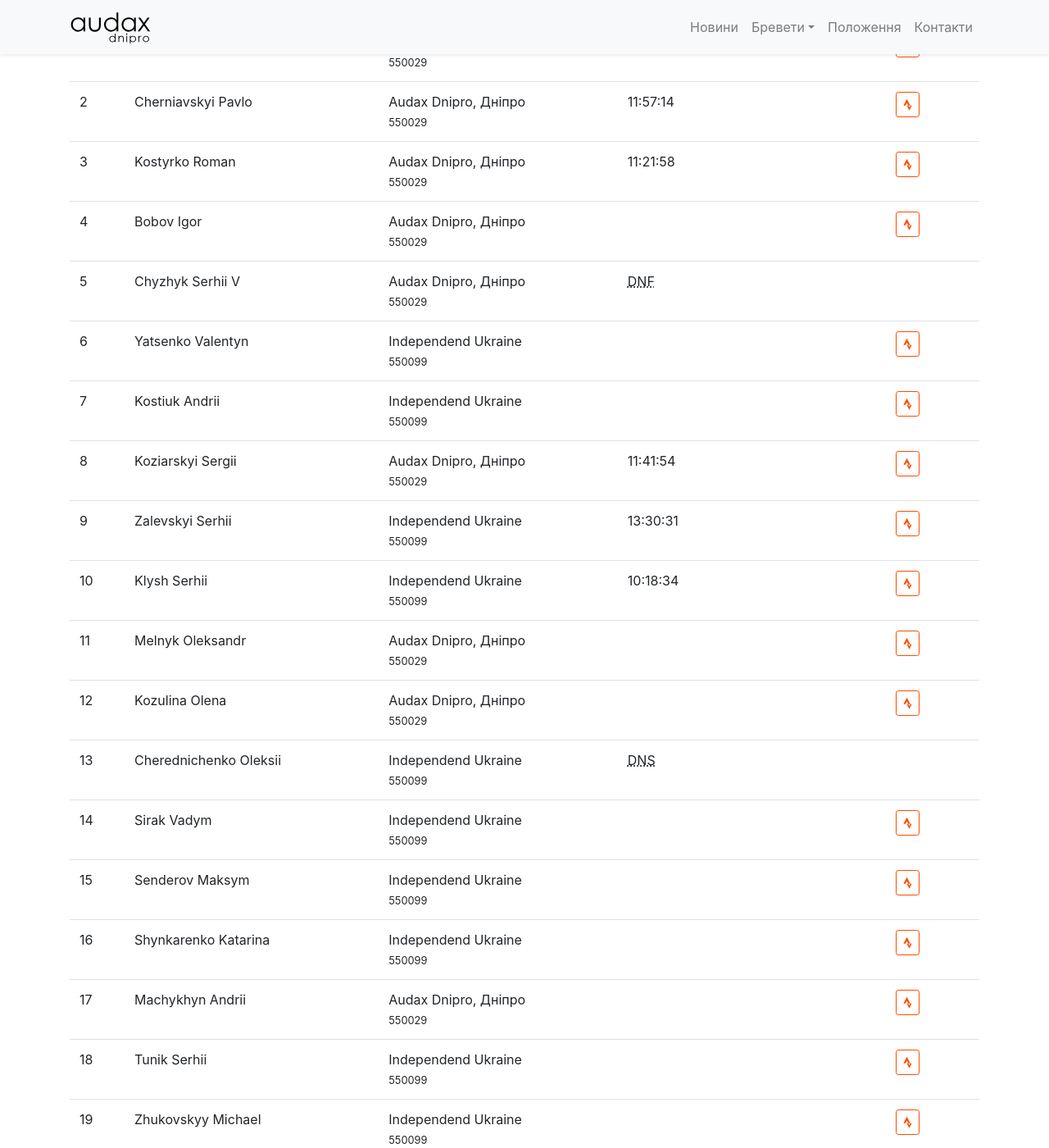
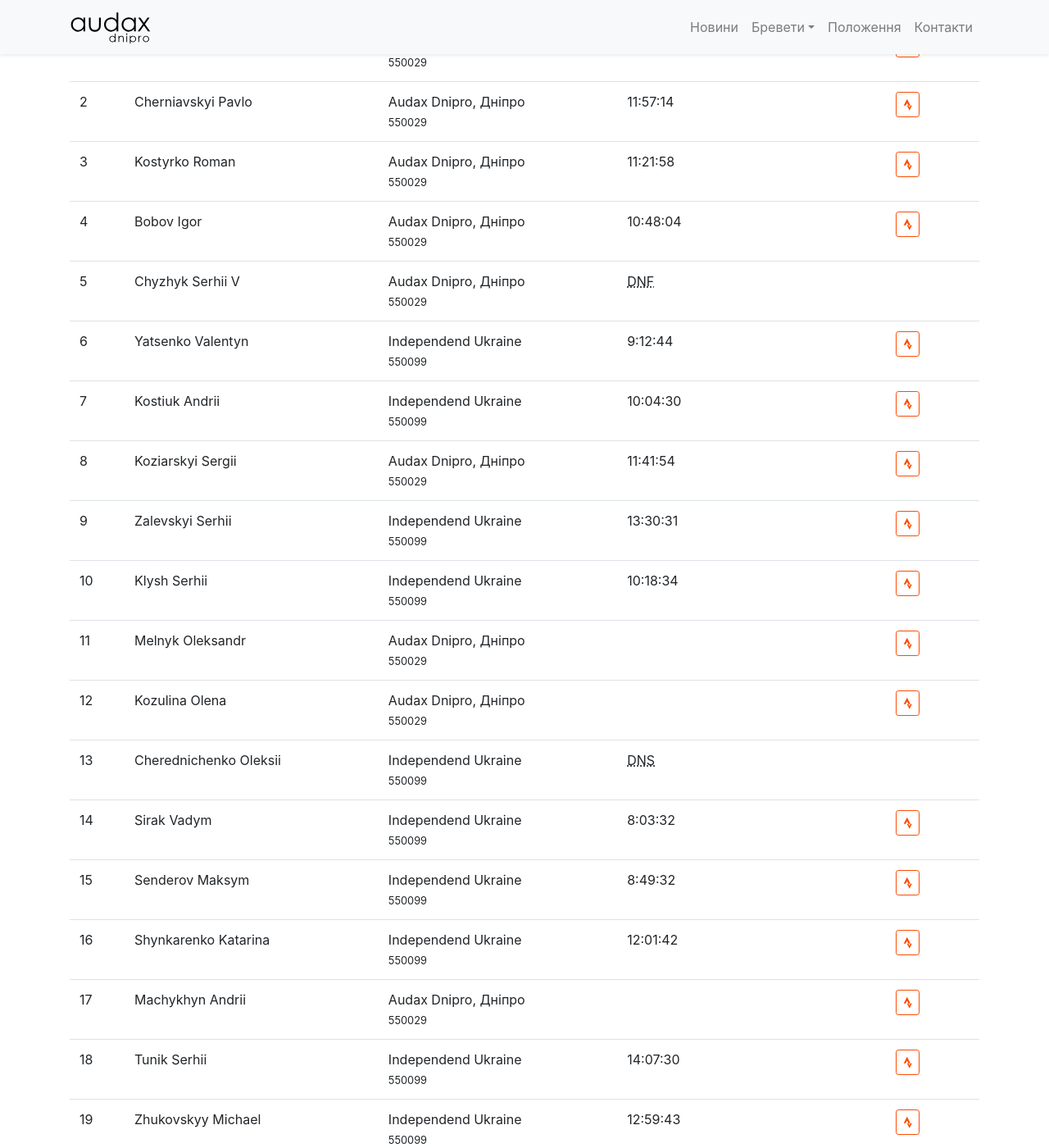
Before and after one commit to s-chizhik/audax.dp.ua, a Jekyll site: the page built from _brevets2021/09-11-brm200.html, in a window 1280 px wide and 1400 px high, scrolled down 1117 px. Shown: the whole window at 82% size. Built offline with Jekyll 4.4.1, drawn with Linux system fonts in a browser that asks for light colours.

Commit message:
200: strava results

```diff
--- a/_brevets2021/09-11-brm200.html
+++ b/_brevets2021/09-11-brm200.html
@@ -41,7 +41,7 @@ brevet:
           strava: 'https://www.strava.com/activities/5943082967'
         - name: Bobov Igor
           club: 550029
-          result: ''
+          result: '10:48:04'
           homologation: ''
           medal: ''
           strava: 'https://www.strava.com/activities/5942955054'
@@ -53,13 +53,13 @@ brevet:
           strava:
         - name: Yatsenko Valentyn
           club: 550099
-          result: ''
+          result: '9:12:44'
           homologation: ''
           medal: ''
           strava: 'https://www.strava.com/activities/5942497688'
         - name: Kostiuk Andrii
           club: 550099
-          result: ''
+          result: '10:04:30'
           homologation: ''
           medal: ''
           strava: 'https://www.strava.com/activities/5942744163'
@@ -102,20 +102,20 @@ brevet:
           strava:
         - name: Sirak Vadym
           club: 550099
-          result: ''
+          result: '8:03:32'
           homologation: ''
           medal: ''
           strava: 'https://www.strava.com/activities/5941926801'
         - name: Senderov Maksym
           club: 550099
-          result: ''
+          result: '8:49:32'
           homologation: ''
           medal: ''
           strava: 'https://www.strava.com/activities/5942208565'
         - name: Shynkarenko Katarina
           female: true
           club: 550099
-          result: ''
+          result: '12:01:42'
           homologation: ''
           medal: ''
           strava: 'https://www.strava.com/activities/5943425081'
@@ -127,16 +127,16 @@ brevet:
           strava: 'https://www.strava.com/activities/5942992515'
         - name: Tunik Serhii
           club: 550099
-          result: ''
+          result: '14:07:30'
           homologation: ''
           medal: ''
           strava: 'https://www.strava.com/activities/5944142064'
         - name: Zhukovskyy Michael
           club: 550099
-          result: ''
+          result: '12:59:43'
           homologation: ''
           medal: ''
-          strava: 'https://www.strava.com/activities/5943218690'
+          strava: 'https://www.strava.com/activities/5946189891'
         - name: Doroshenko Eduard
           club: 550099
           result: 'DNF'
```
Also changed, not shown: other parts of _brevets2021/09-11-brm200.html (+2 -2 lines).
